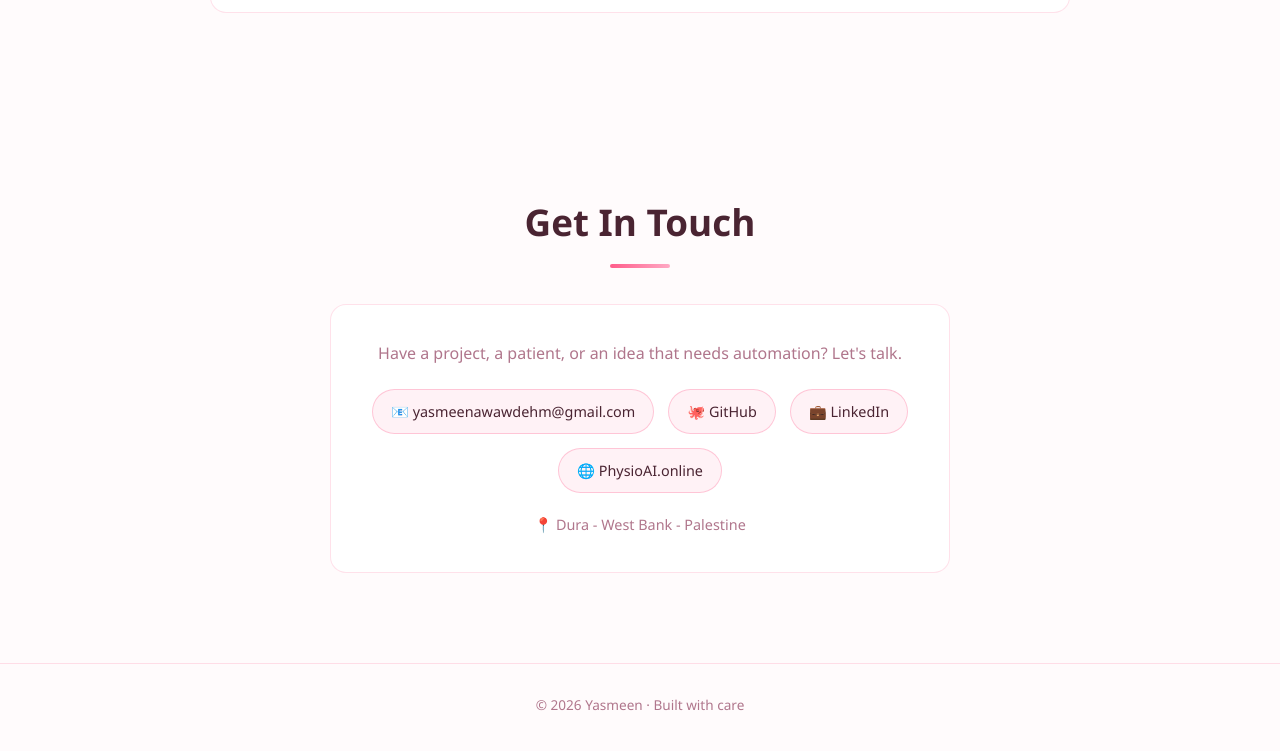
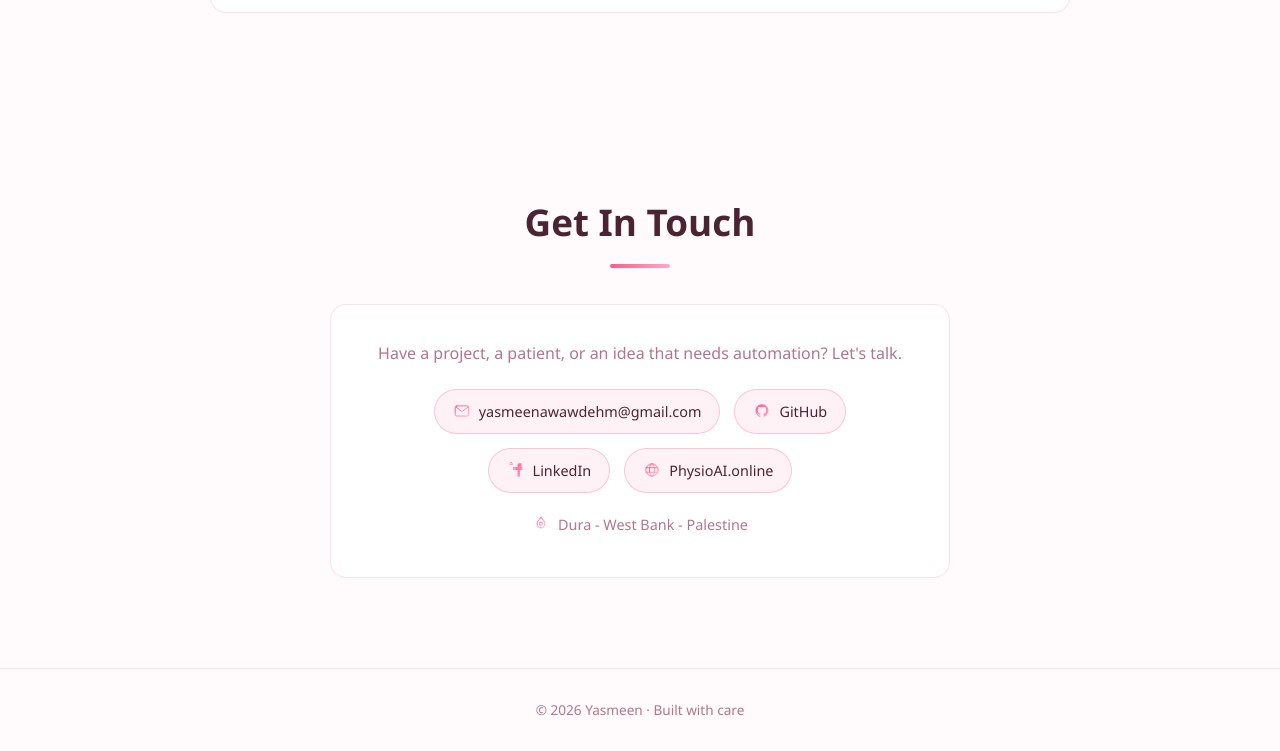
Before and after one commit to yasameenmsa/portfolio, a plain HTML site: page index.html in a window 1280 px wide. Shown: the part 5887-6638 px from the top of the page. Drawn offline with Linux system fonts and the light colour scheme.

Commit message:
Replace contact section emoji icons with logo images

```diff
--- a/index.html
+++ b/index.html
@@ -305,12 +305,12 @@
     <div class="contact-card">
       <p>Have a project, a patient, or an idea that needs automation? Let's talk.</p>
       <div class="contact-links">
-        <a href="mailto:yasmeenawawdehm@gmail.com">📧 yasmeenawawdehm@gmail.com</a>
-        <a href="https://github.com/yasameenmsa" target="_blank" rel="noopener">🐙 GitHub</a>
-        <a href="https://www.linkedin.com/in/yasmin-msa/" target="_blank" rel="noopener">💼 LinkedIn</a>
-        <a href="https://physioai.online" target="_blank" rel="noopener">🌐 PhysioAI.online</a>
+        <a href="mailto:yasmeenawawdehm@gmail.com"><img class="contact-logo" src="assets/icon-email.svg" alt="Email" /> yasmeenawawdehm@gmail.com</a>
+        <a href="https://github.com/yasameenmsa" target="_blank" rel="noopener"><img class="contact-logo" src="assets/icon-github.svg" alt="GitHub" /> GitHub</a>
+        <a href="https://www.linkedin.com/in/yasmin-msa/" target="_blank" rel="noopener"><img class="contact-logo" src="assets/icon-linkedin.svg" alt="LinkedIn" /> LinkedIn</a>
+        <a href="https://physioai.online" target="_blank" rel="noopener"><img class="contact-logo" src="assets/icon-web.svg" alt="PhysioAI.online" /> PhysioAI.online</a>
       </div>
-      <p class="contact-loc">📍 Dura - West Bank - Palestine</p>
+      <p class="contact-loc"><img class="contact-logo" src="assets/icon-location.svg" alt="Location" /> Dura - West Bank - Palestine</p>
     </div>
   </section>
 
--- a/styles.css
+++ b/styles.css
@@ -539,7 +539,17 @@ body::before {
   padding: 10px 18px;
   border-radius: 999px;
   font-size: 0.9rem;
+  display: inline-flex;
+  align-items: center;
+  gap: 8px;
   transition: background 0.2s, border-color 0.2s;
+}
+
+.contact-logo {
+  width: 18px;
+  height: 18px;
+  object-fit: contain;
+  flex-shrink: 0;
 }
 
 .contact-links a:hover {
@@ -552,6 +562,9 @@ body::before {
   margin-bottom: 0 !important;
   color: var(--text-dim);
   font-size: 0.9rem;
+  display: inline-flex;
+  align-items: center;
+  gap: 8px;
 }
 
 /* FOOTER */
```
Also changed, not shown: assets/icon-email.svg (added), assets/icon-github.svg (added), assets/icon-linkedin.svg (added), assets/icon-location.svg (added), assets/icon-web.svg (added).
